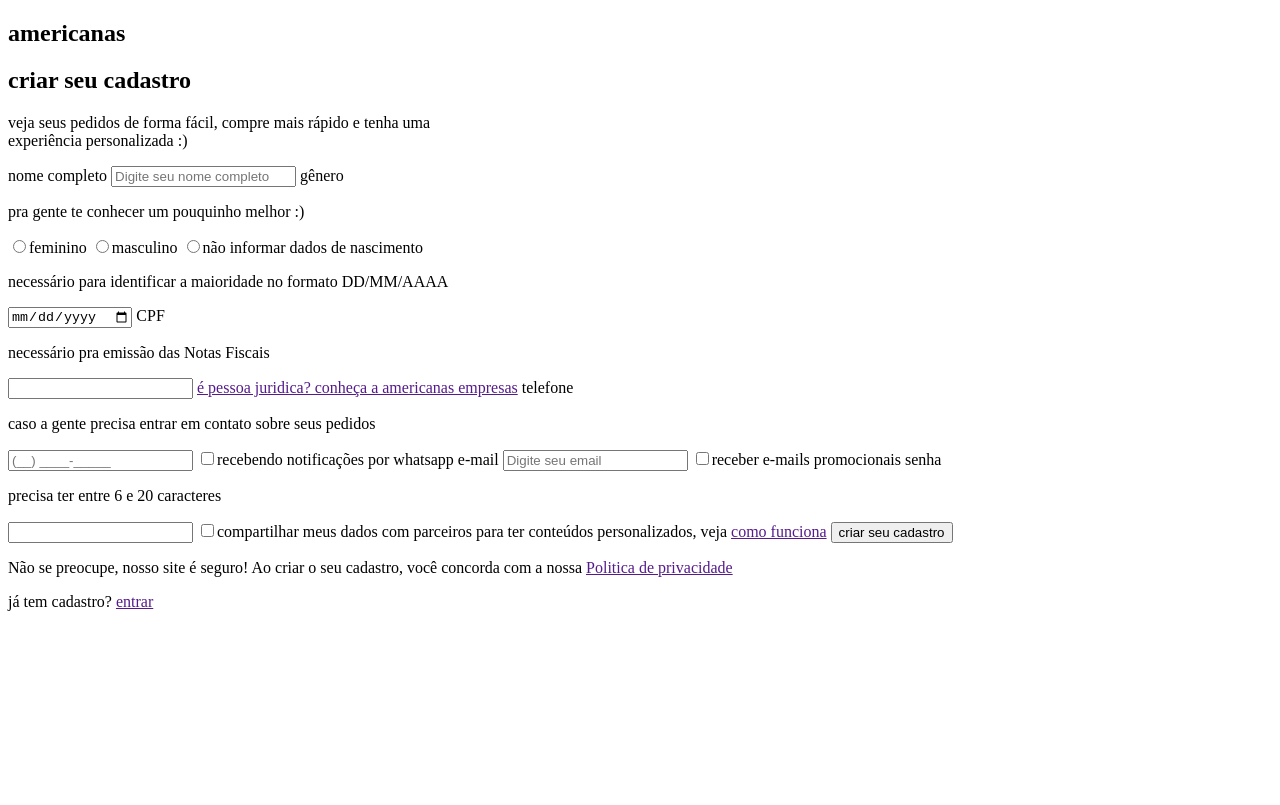
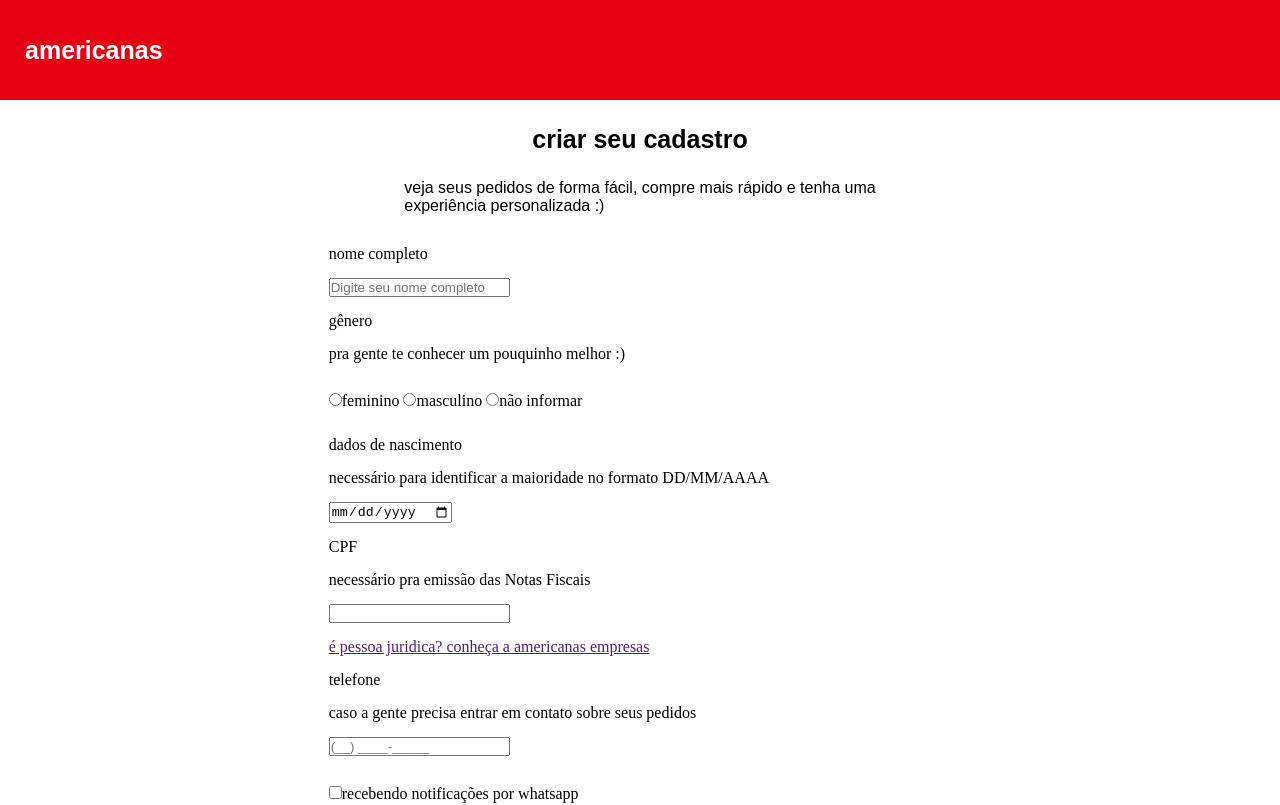
Before and after one commit to ygorp/americanas-feras-da-tecnologia, a plain HTML site: page cadastro/index.html in a window 1280 px wide. Shown: the top 805 px of the page. Drawn offline with Linux system fonts and the light colour scheme.

Commit message:
estilizando pagina de cadastro, alinhando inputs

```diff
--- a/cadastro/index.html
+++ b/cadastro/index.html
@@ -21,47 +21,47 @@
     </div>
 
     <form action="" method="post">
-      <label>nome completo</label>
-      <input type="text" name="nome" id="" placeholder="Digite seu nome completo">
+      <label id="colum">nome completo</label>
+      <input type="text" name="nome" id="colum" placeholder="Digite seu nome completo">
 
-      <label>gênero</label>
-      <p>pra gente te conhecer um pouquinho melhor :) </p>
+      <label id="colum">gênero</label>
+      <p id="colum">pra gente te conhecer um pouquinho melhor :) </p>
 
-      <input type="radio" name="feminino" id="">feminino
-      <input type="radio" name="masculino" id="">masculino
-      <input type="radio" name="nao informar" id="">não informar
+      <input type="radio" name="feminino" id="input-row">feminino
+      <input type="radio" name="masculino" id="input-row">masculino
+      <input type="radio" name="nao informar" id="input-row">não informar
 
-      <label>dados de nascimento</label>
-      <p>necessário para identificar a maioridade no formato DD/MM/AAAA</p>
-      <input type="date" name="nascimento" id="" placeholder="__/__/____">
+      <label id="colum">dados de nascimento</label>
+      <p id="colum">necessário para identificar a maioridade no formato DD/MM/AAAA</p>
+      <input type="date" name="nascimento" id="colum" placeholder="__/__/____">
 
-      <label>CPF</label>
-      <p>necessário pra emissão das Notas Fiscais</p>
-      <input type="text" name="cpf" id="">
-      <a href="">é pessoa juridica? conheça a americanas empresas</a>
+      <label id="colum">CPF</label>
+      <p id="colum">necessário pra emissão das Notas Fiscais</p>
+      <input type="text" name="cpf" id="colum">
+      <a href="" id="colum">é pessoa juridica? conheça a americanas empresas</a>
 
-      <label>telefone</label>
-      <p>caso a gente precisa entrar em contato sobre seus pedidos</p>
-      <input type="tel" name="telefone" id="" placeholder="(__) ____-_____">
+      <label id="colum">telefone</label>
+      <p id="colum">caso a gente precisa entrar em contato sobre seus pedidos</p>
+      <input type="tel" name="telefone" id="colum" placeholder="(__) ____-_____">
 
-      <input type="checkbox" name="notificações" id="">recebendo notificações por whatsapp
+      <input type="checkbox" name="notificações" id="input-row">recebendo notificações por whatsapp
 
-      <label>e-mail</label>
-      <input type="email" name="email" id="" placeholder="Digite seu email">
+      <label id="colum">e-mail</label>
+      <input type="email" name="email" id="colum" placeholder="Digite seu email">
 
-      <input type="checkbox" name="receber emails" id="">receber e-mails promocionais
+      <input type="checkbox" name="receber emails" id="input-row">receber e-mails promocionais
 
-      <label>senha</label>
-      <p>precisa ter entre 6 e 20 caracteres</p>
-      <input type="password" name="senha" id="">
+      <label id="colum">senha</label>
+      <p id="colum">precisa ter entre 6 e 20 caracteres</p>
+      <input type="password" name="senha" id="colum">
 
-      <input type="checkbox" name="compartilhar dados" id="">compartilhar meus dados com parceiros para ter conteúdos personalizados, veja <a href="">como funciona</a>
+      <input type="checkbox" name="compartilhar dados" id="input-row">compartilhar meus dados com parceiros para ter conteúdos personalizados, veja <a href="">como funciona</a>
 
-      <input type="submit" value="criar seu cadastro">
+      <input type="submit" value="criar seu cadastro" id="colum">
 
-      <p>Não se preocupe, nosso site é seguro! Ao criar o seu cadastro, você concorda com a nossa <a href="">Politica de privacidade</a></p>
+      <p id="colum">Não se preocupe, nosso site é seguro! Ao criar o seu cadastro, você concorda com a nossa <a href="">Politica de privacidade</a></p>
 
-      <p>já tem cadastro? <a href="">entrar</a></p>
+      <p id="colum">já tem cadastro? <a href="">entrar</a></p>
     </form>
   </section>
 </body>
--- a/cadastro/style.css
+++ b/cadastro/style.css
@@ -0,0 +1,57 @@
+* {
+  margin: 0;
+  padding: 0;
+  box-sizing: border-box;
+}
+
+.topo {
+  display: flex;
+  align-items: center;
+  background-color: #e60014;
+  height: 100px;
+}
+
+.topo h1 {
+  color: #FFFFFF;
+  font-size: 25px;
+  font-family: sans-serif;
+  margin-left: 25px;
+}
+
+.main {
+  display: flex;
+  align-items: center;
+  justify-content: center;
+  flex-direction: column;
+}
+
+.titulo-cadastro {
+  display: flex;
+  align-items: center;
+  justify-content: center;
+  flex-direction: column;
+}
+
+.titulo-cadastro h2 {
+  color: #000;
+  font-family: sans-serif;
+  font-size: 25px;
+  margin-top: 25px;
+}
+
+.titulo-cadastro p {
+  color: #000;
+  font-family: sans-serif;
+  font-size: 16px;
+  margin-top: 25px;
+}
+
+#colum {
+  display: flex;
+  flex-direction: column;
+}
+
+label, input, p {
+  margin-top: 15px;
+  margin-bottom: 15px;
+}
```
